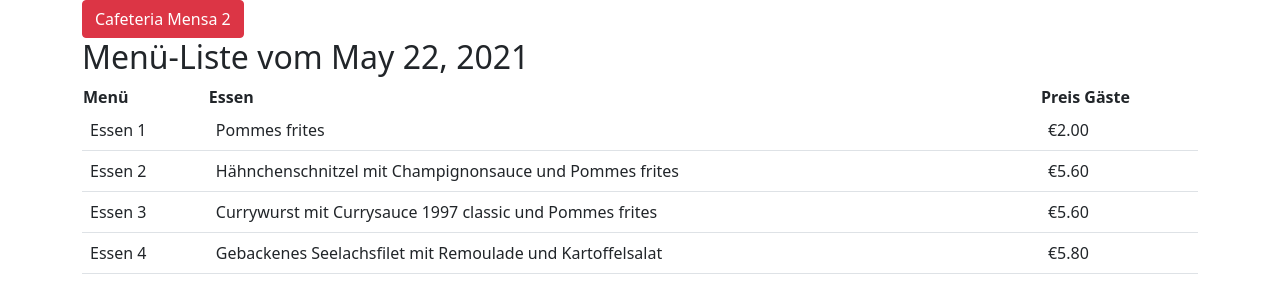
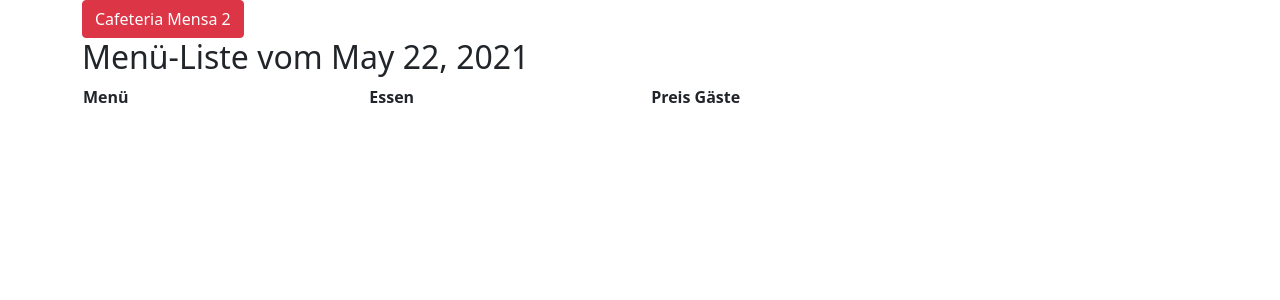
Before and after one commit to BrittaLange/mensa, an Angular app: page / in a window 1280 px wide. Shown: the top 300 px of the page. Built offline with nearby package versions, Linux system fonts and the light colour scheme.

Commit message:
moved data to service

```diff
--- a/src/app/components/menu-list/menu-list.component.ts
+++ b/src/app/components/menu-list/menu-list.component.ts
@@ -1,4 +1,5 @@
 import { Component, OnInit } from '@angular/core';
+import { MensaService } from 'src/app/services/mensa.service';
 
 @Component({
   selector: 'app-menu-list',
@@ -11,14 +12,9 @@ export class MenuListComponent implements OnInit {
 
   today: number = Date.now();
 
-  meals = [
-    {"meal": "Essen 1", "name": "Pommes frites", "price": "2.00" },
-    {"meal": "Essen 2", "name": "Hähnchenschnitzel mit Champignonsauce und Pommes frites", "price": "5.60" },
-    {"meal": "Essen 3", "name": "Currywurst mit Currysauce 1997 classic und Pommes frites", "price": "5.60" },
-    {"meal": "Essen 4", "name": "Gebackenes Seelachsfilet mit Remoulade und Kartoffelsalat", "price": "5.80" }
-  ];
+  meals = [];
 
-  constructor() { }
+  constructor(private service: MensaService) { }
 
   ngOnInit(): void {
   }
```
